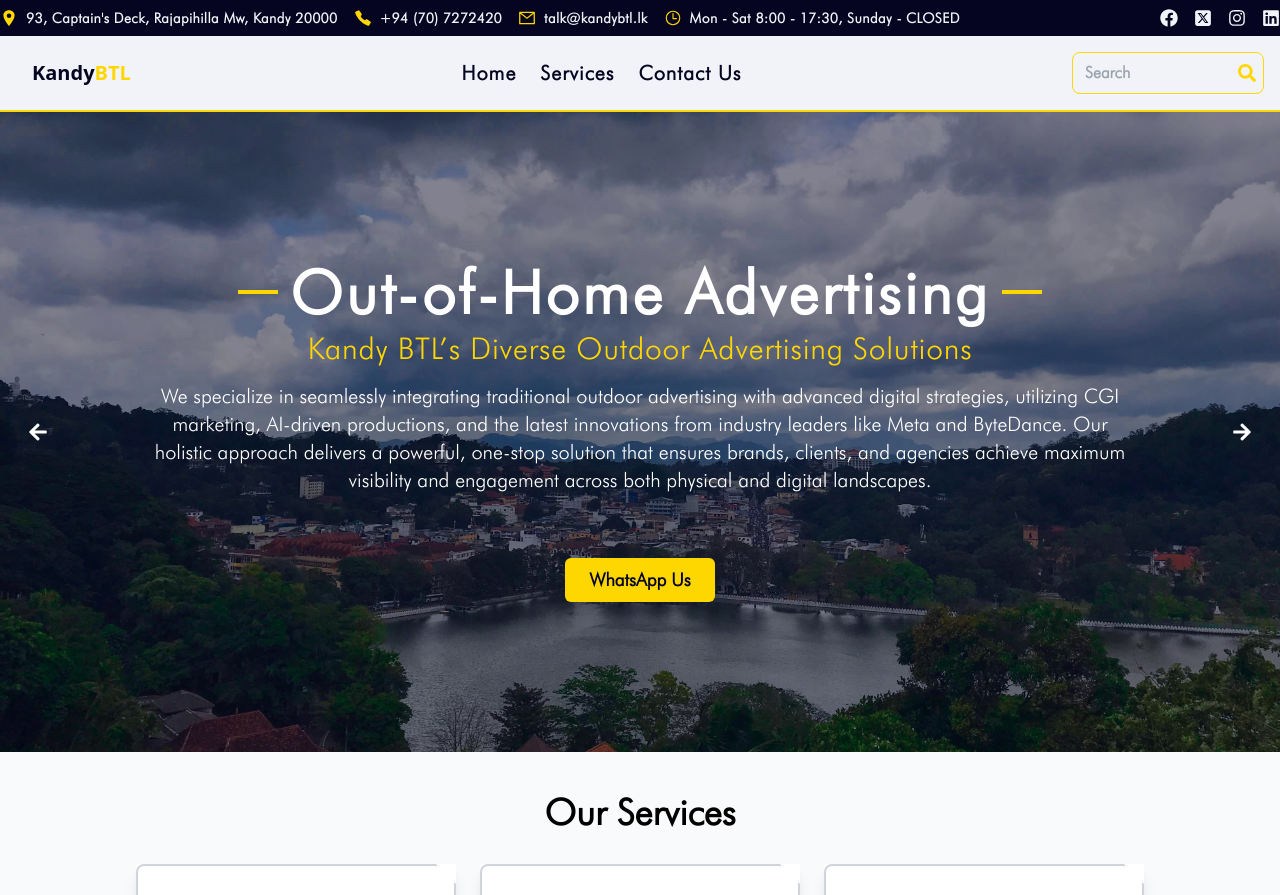
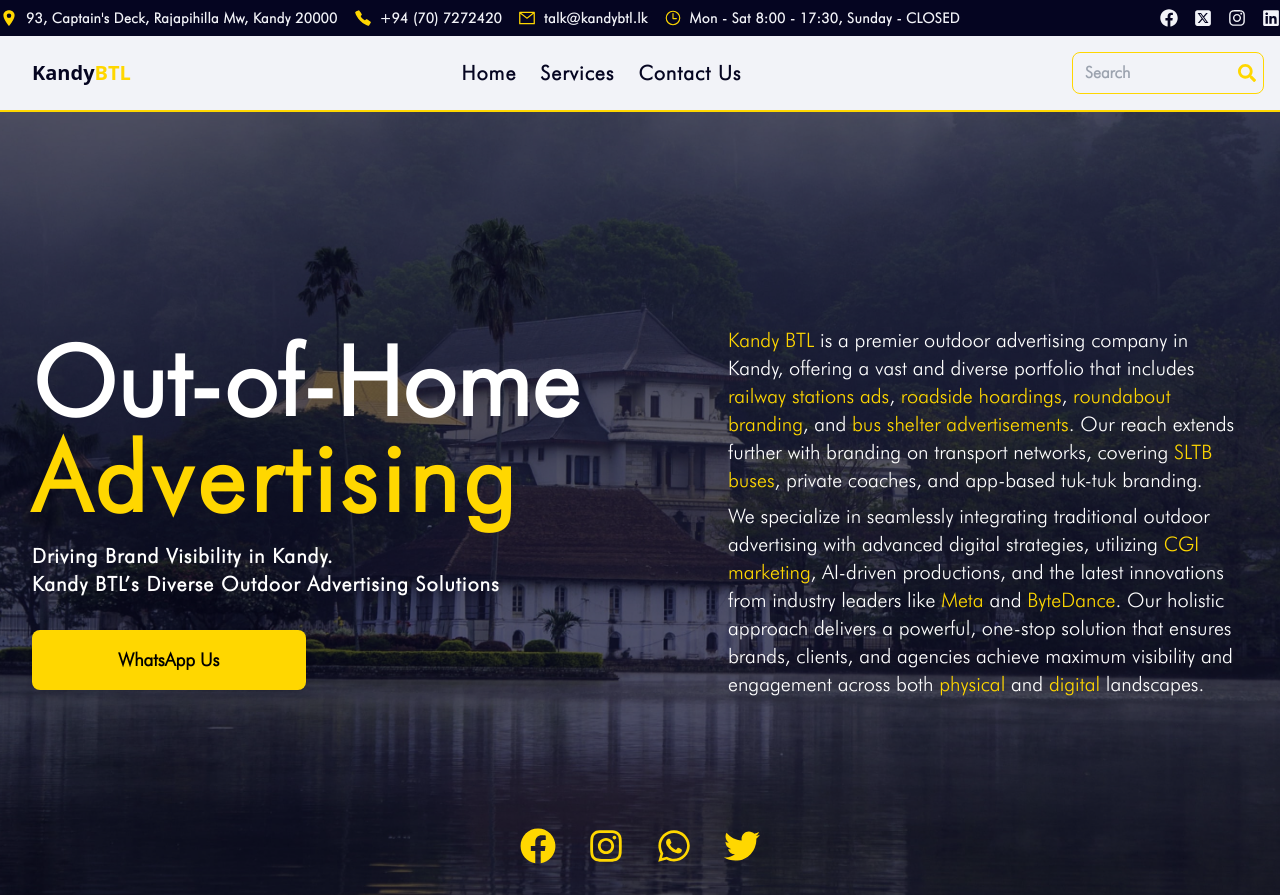
Before and after one commit to SanthushEk/KandyBTL, a React (Vite) app: page / in a window 1280 px wide. Shown: the top 895 px of the page. Built offline with nearby package versions, Linux system fonts and the light colour scheme.

Commit message:
Initial commit

```diff
--- a/package.json
+++ b/package.json
@@ -16,6 +16,7 @@
     "react-dom": "^18.3.1",
     "react-icons": "^5.4.0",
     "react-intersection-observer": "^9.15.0",
+    "react-parallax": "^3.5.1",
     "react-router-dom": "^7.1.1",
     "swiper": "^11.2.1"
   },
--- a/src/App.jsx
+++ b/src/App.jsx
@@ -5,22 +5,19 @@
 import Home from "./components/home/home";
 import BackToTopButton from './components/BackToTop/Btop';
 
-
-
-
 function App() {
   return (
     <Router>
-      <div className="app-container relative">
-      <Navbar/>
-      <div className="main-content">
+      <div className="app-container">
+        <div className="main-content">
+        <Navbar/>
           <Routes>
             <Route path="/" element={<Home />} />
           </Routes>
         </div>
-      <Footer/>
+        <Footer />
 
-      <BackToTopButton/>
+        <BackToTopButton />
       </div>
     </Router>
   );
--- a/src/components/home/sections/hero.jsx
+++ b/src/components/home/sections/hero.jsx
@@ -1,167 +1,130 @@
-import React, { useRef, useState } from "react";
-import { Swiper, SwiperSlide } from "swiper/react";
-import { Autoplay } from "swiper/modules";
-import { FaArrowLeft, FaArrowRight } from "react-icons/fa";
+import React from "react";
+import { FaFacebook, FaInstagram, FaWhatsapp } from "react-icons/fa";
+import { FaTwitter } from "react-icons/fa6"; // Corrected import for Twitter
+import bgImage from "../../../assets/Images/contactbg.jpg";
 import { motion } from "framer-motion";
-import "swiper/css";
-
-// Import images
-import bgImage1 from "../../../assets/Images/contactbg.jpg";
-import bgImage2 from "../../../assets/Images/bg_image.jpg";
 
 const Hero = () => {
-  const swiperRef = useRef(null);
-  const [activeIndex, setActiveIndex] = useState(0); // Track the active slide index
-
-  const slides = [
-    {
-      bgImage: bgImage1,
-      title: "Out-of-Home Advertising",
-      subtitle: "Driving Brand Visibility in Kandy",
-      description: `Kandy BTL is a premier outdoor advertising company in Kandy,
-        offering a vast and diverse portfolio that includes railway stations ads,
-        roadside hoardings, roundabout branding, and bus shelter advertisements.
-        Our reach extends further with branding on transport networks, covering
-        SLTB buses, private coaches, and app-based tuk-tuk branding.`,
-    },
-    {
-      bgImage: bgImage2,
-      title: "Out-of-Home Advertising",
-      subtitle: "Kandy BTL’s Diverse Outdoor Advertising Solutions",
-      description: `We specialize in seamlessly integrating traditional outdoor
-        advertising with advanced digital strategies, utilizing CGI marketing,
-        AI-driven productions, and the latest innovations from industry leaders
-        like Meta and ByteDance. Our holistic approach delivers a powerful,
-        one-stop solution that ensures brands, clients, and agencies achieve
-        maximum visibility and engagement across both physical and digital landscapes.`,
-    },
-  ];
-
-  const handlePrev = () => {
-    if (swiperRef.current) {
-      swiperRef.current.slidePrev();
-    }
-  };
-
-  const handleNext = () => {
-    if (swiperRef.current) {
-      swiperRef.current.slideNext();
-    }
-  };
-
   return (
-    <div className="relative w-full h-[80vh] font-futura">
-      <Swiper
-        modules={[Autoplay]}
-        autoplay={{ delay: 5000 }}
-        loop
-        className="h-[80vh]"
-        onSwiper={(swiper) => {
-          swiperRef.current = swiper;
-        }}
-        onSlideChange={(swiper) => setActiveIndex(swiper.activeIndex)}
-      >
-        {slides.map((slide, index) => (
-          <SwiperSlide key={index} className="relative">
-            <div
-              className="relative h-[80vh] flex items-center justify-center"
+    <section
+      className="relative bg-cover bg-center bg-no-repeat font-futura"
       style={{
-                backgroundImage: `url(${slide.bgImage})`,
+        backgroundImage: `url(${bgImage})`,
+        backgroundAttachment: "fixed",
         backgroundSize: "cover",
-                backgroundPosition: "center",
       }}
     >
-              <div className="absolute inset-0 bg-secondary bg-opacity-50 z-0"></div>
+      {/* Black Overlay */}
+      <div className="absolute inset-0 bg-secondary opacity-50 z-0"></div>
+
+      {/* Content */}
+      <div className="relative mx-auto max-w-screen-2xl px-4 py-32 sm:px-6 lg:flex lg:h-screen lg:items-center lg:px-8 z-10">
+        <div className="flex flex-col lg:flex-row items-center justify-between">
           <motion.div
-                className="relative z-10 text-center text-white p-6 max-w-5xl"
-                initial={{ opacity: 0, y: 50 }}
-                animate={{
-                  opacity: [0, 1, 1, 0], // Fade in, stay, and fade out
-                  y: [50, 0, 0, 50], // Slide in, stay, and slide out
-                }}
-                transition={{
-                  duration: 4, // Matches slide delay (5000ms)
-                  times: [0, 0.25, 0.75, 1], // Keyframe percentages
-                  repeat: Infinity, // Infinite loop
-                }}
+            initial={{ opacity: 0, x: -100 }}
+            animate={{ opacity: 1, x: 0 }}
+            transition={{ duration: 1 }}
+            className="max-w-xl text-center sm:text-left"
           >
-                <motion.h2
-                  className="text-2xl md:text-6xl font-bold tracking-wider flex items-center justify-center"
-                  animate={{
-                    opacity: [0, 1, 1, 0], // Same keyframes as parent
-                  }}
-                  transition={{
-                    duration: 4,
-                    times: [0, 0.25, 0.75, 1],
-                    repeat: Infinity,
-                  }}
-                >
-                  <span className="w-10 h-1 bg-yellow mr-3"></span>
-                  {slide.title}
-                  <span className="w-10 h-1 bg-yellow ml-3"></span>
-                </motion.h2>
-                <motion.h3
-                  className="text-xl md:text-3xl tracking-wide text-yellow font-medium mt-2 mb-4"
-                  animate={{
-                    opacity: [0, 1, 1, 0],
-                  }}
-                  transition={{
-                    duration: 4,
-                    times: [0, 0.25, 0.75, 1],
-                    repeat: Infinity,
-                  }}
-                >
-                  {slide.subtitle}
-                </motion.h3>
-                <motion.p
-                  className="text-base md:text-xl mb-16 font-medium"
-                  animate={{
-                    opacity: [0, 1, 1, 0],
-                  }}
-                  transition={{
-                    duration: 4,
-                    times: [0, 0.25, 0.75, 1],
-                    repeat: Infinity,
-                  }}
-                >
-                  {slide.description}
-                </motion.p>
-                <motion.button
-                  className="bg-yellow hover:bg-yellow text-secondary px-6 py-2 rounded-md text-lg font-bold"
-                  animate={{
-                    opacity: [0, 1, 1, 0],
-                  }}
-                  transition={{
-                    duration: 4,
-                    times: [0, 0.25, 0.75, 1],
-                    repeat: Infinity,
-                  }}
-                  onClick={() => window.open("https://wa.me/", "_blank")}
+            <h1 className="text-3xl font-extrabold sm:text-8xl text-white">
+              Out-of-Home
+              <strong className="block font-extrabold text-yellow tracking-wider">
+                Advertising
+              </strong>
+            </h1>
+
+            <p className="mt-4 max-w-lg sm:text-xl tracking-wider text-white font-bold">
+              Driving Brand Visibility in Kandy.
+            </p>
+            <p className="max-w-lg sm:text-xl tracking-wider text-white font-bold">
+              Kandy BTL’s Diverse Outdoor Advertising Solutions
+            </p>
+
+            <div className="mt-8 flex justify-center md:justify-start w-full text-center">
+              <a
+                href="#"
+                className="block w-1/2 md:w-1/2 rounded-lg bg-yellow px-12 py-4 text-sm font-semibold text-Secondary shadow hover:bg-rose-700 focus:outline-none focus:ring active:bg-rose-500 sm:w-auto sm:text-lg sm:px-12 sm:py-4"
               >
                 WhatsApp Us
-                </motion.button>
+              </a>
+            </div>
           </motion.div>
-              <div className="absolute inset-y-0 left-4 hidden md:flex items-center justify-center z-10">
-                <button
-                  className="text-white rounded-full p-3 hover:bg-opacity-75"
-                  onClick={handlePrev}
+
+          {/* Description on the right */}
+          <motion.div
+            initial={{ opacity: 0 }}
+            animate={{ opacity: 1 }}
+            transition={{ duration: 2 }}
+            className="absolute top-1/2 right-0 transform -translate-y-1/2 mr-10 text-white max-w-lg hidden md:block"
           >
-                  <FaArrowLeft size={20} />
-                </button>
-              </div>
-              <div className="absolute inset-y-0 right-4 hidden md:flex items-center justify-center z-10">
-                <button
-                  className="text-white rounded-full p-3 hover:bg-opacity-75"
-                  onClick={handleNext}
-                >
-                  <FaArrowRight size={20} />
-                </button>
+            <p className="text-lg sm:text-xl">
+              <span className="text-yellow">Kandy BTL</span> is a premier
+              outdoor advertising company in Kandy, offering a vast and diverse
+              portfolio that includes{" "}
+              <span className="text-yellow">railway stations ads</span>,{" "}
+              <span className="text-yellow">roadside hoardings</span>,{" "}
+              <span className="text-yellow">roundabout branding</span>, and{" "}
+              <span className="text-yellow">bus shelter advertisements</span>.
+              Our reach extends further with branding on transport networks,
+              covering <span className="text-yellow">SLTB buses</span>, private
+              coaches, and app-based tuk-tuk branding.
+            </p>
+            <p className="text-lg sm:text-xl mt-2">
+              We specialize in seamlessly integrating traditional outdoor
+              advertising with advanced digital strategies, utilizing{" "}
+              <span className="text-yellow">CGI marketing</span>,{" "}
+              <span className="text-yellow-500">AI-driven productions</span>,
+              and the latest innovations from industry leaders like{" "}
+              <span className="text-yellow">Meta</span> and{" "}
+              <span className="text-yellow">ByteDance</span>. Our holistic
+              approach delivers a powerful, one-stop solution that ensures
+              brands, clients, and agencies achieve maximum visibility and
+              engagement across both{" "}
+              <span className="text-yellow">physical</span> and{" "}
+              <span className="text-yellow">digital</span> landscapes.
+            </p>
+          </motion.div>
         </div>
       </div>
-          </SwiperSlide>
-        ))}
-      </Swiper>
+
+      {/* Social Icons */}
+      <div className="absolute bottom-10 left-1/2 transform -translate-x-1/2 flex space-x-4 ">
+        <ul className="flex gap-4">
+          <motion.li
+            className="flex justify-center items-center p-2 text-yellow text-2xl md:text-4xl "
+            initial={{ opacity: 0, y: 20 }}
+            animate={{ opacity: 1, y: 0 }}
+            transition={{ duration: 1 }}
+          >
+            <FaFacebook />
+          </motion.li>
+          <motion.li
+            className="flex justify-center items-center p-2 text-yellow text-2xl md:text-4xl "
+            initial={{ opacity: 0, y: 20 }}
+            animate={{ opacity: 1, y: 0 }}
+            transition={{ duration: 1, delay: 0.2 }}
+          >
+            <FaInstagram />
+          </motion.li>
+          <motion.li
+            className="flex justify-center items-center p-2 text-yellow text-2xl md:text-4xl "
+            initial={{ opacity: 0, y: 20 }}
+            animate={{ opacity: 1, y: 0 }}
+            transition={{ duration: 1, delay: 0.4 }}
+          >
+            <FaWhatsapp />
+          </motion.li>
+          <motion.li
+            className="flex justify-center items-center p-2 text-yellow text-2xl md:text-4xl "
+            initial={{ opacity: 0, y: 20 }}
+            animate={{ opacity: 1, y: 0 }}
+            transition={{ duration: 1, delay: 0.6 }}
+          >
+            <FaTwitter />
+          </motion.li>
+        </ul>
       </div>
+    </section>
   );
 };
 
--- a/src/components/navbar/navbar.jsx
+++ b/src/components/navbar/navbar.jsx
@@ -5,9 +5,7 @@
   FaFacebook,
   FaInstagram,
   FaLinkedin,
-  FaTwitter,
 } from "react-icons/fa";
-import { BsFillCaretDownFill } from "react-icons/bs";
 import { FiAlignJustify, FiMoreVertical } from "react-icons/fi";
 import { FiArrowRight } from "react-icons/fi";
 import { AiOutlineMail } from "react-icons/ai"; // For email icon
```
Also changed, not shown: src/components/home/sections/workwithus.jsx (+10 -10 lines), 1 other file (tests, documents, lock files or other folders). Lines whose indentation alone changed are shown as unchanged.
